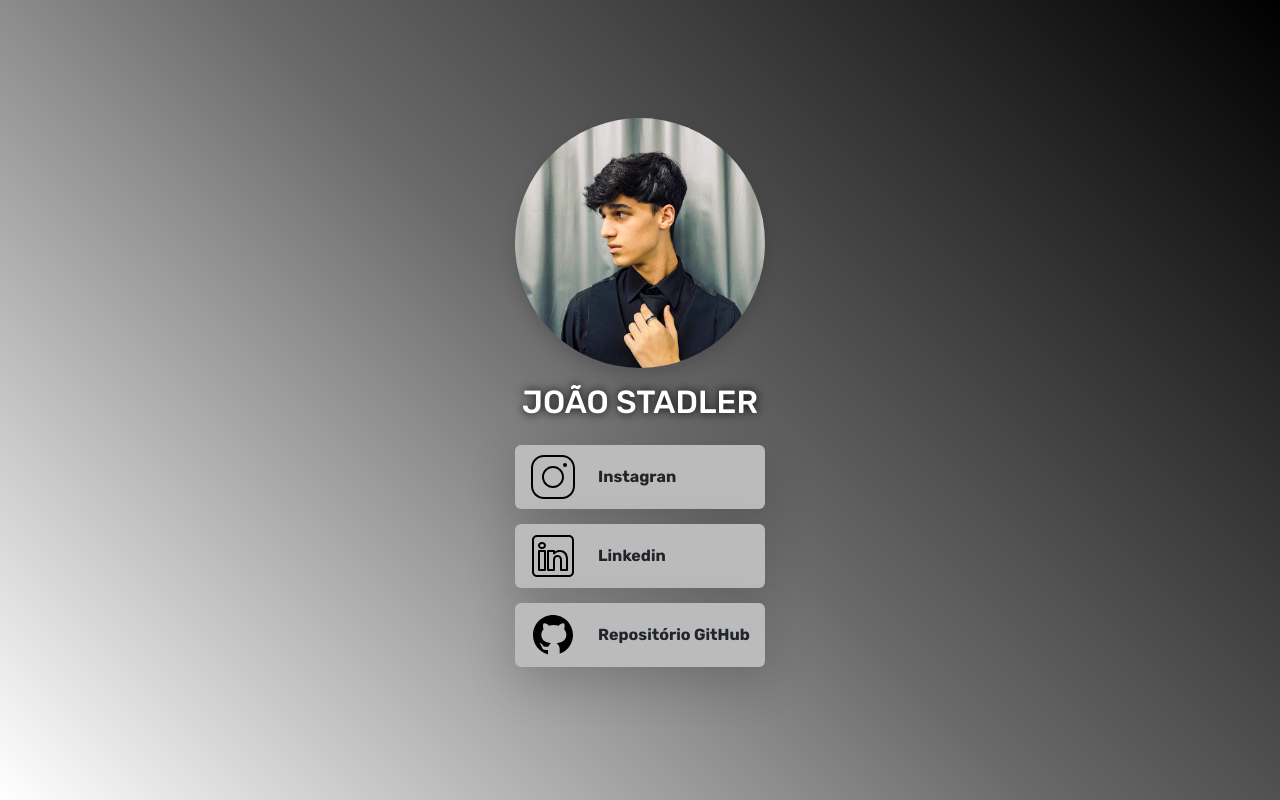
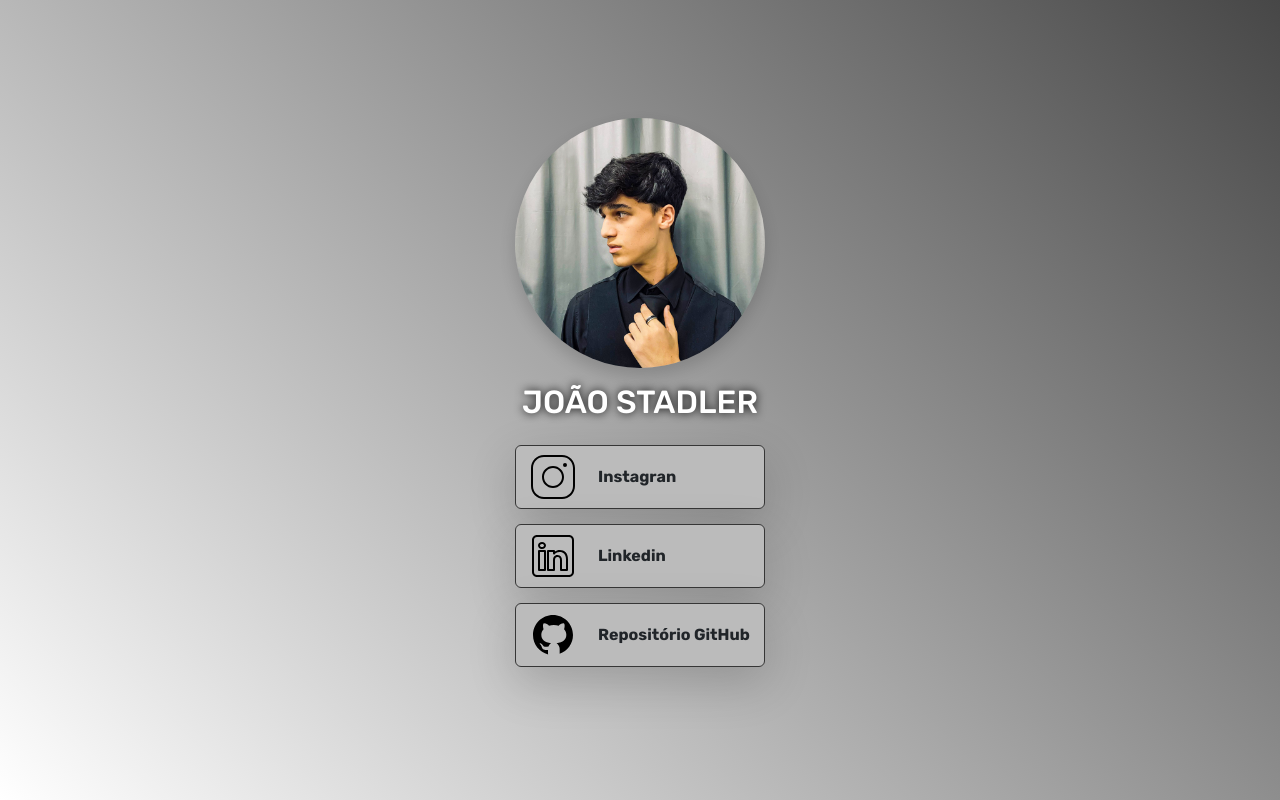
Before and after one commit to JG-Stadler/Lista-de-links-JG-Stadler, a website: page index.html in a window 1280 px wide. Drawn offline with nearby package versions, Linux system fonts and the light colour scheme.

Commit message:
versão finalizada (Cores alteradas,Title modificado e hovers reconfigurados)

```diff
--- a/style.css
+++ b/style.css
@@ -16,7 +16,7 @@ body,html{
     min-height: 100vh;
     box-sizing: border-box;
     place-content: center;
-    background-image: linear-gradient(45deg,#fff,#696969,#000);
+    background-image: linear-gradient(45deg,#fff,rgb(71, 71, 71));
 }
 .foto-de-perfil-principal{
     width: 250px;
@@ -30,6 +30,7 @@ body,html{
 }
 .link{
     background-color: #bbbbbb;
+    border: solid 1.5px rgb(54, 54, 54);
     width: 100%;
     margin: 15px 0;
     transition: .5s;
@@ -44,6 +45,7 @@ body,html{
 .link:hover{
     transform: scale(1.1);
     color: #fff;
+    border:solid 1.5px #ffff;
 }
 .link:hover>img{
     filter: invert(100%);
```
